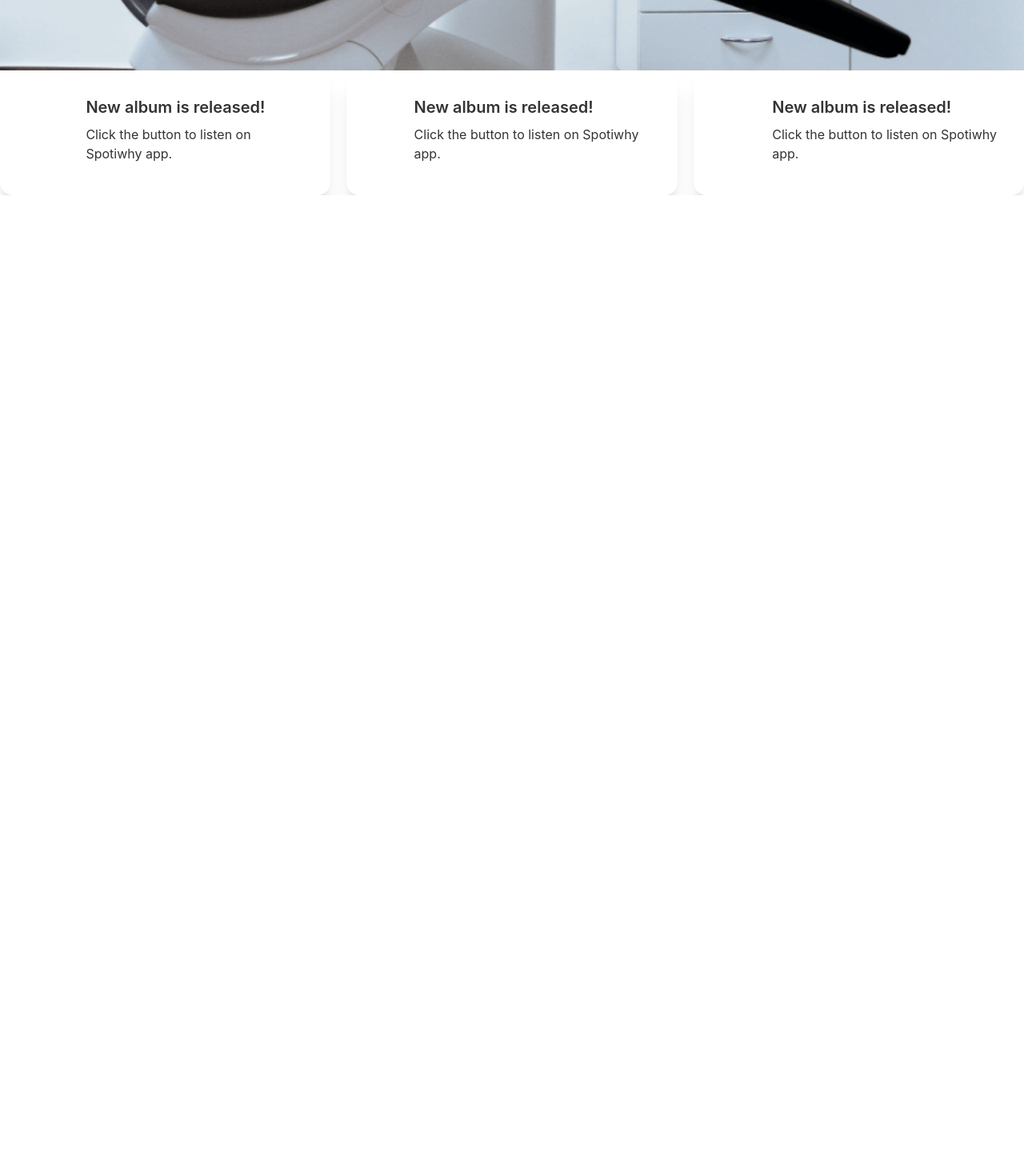
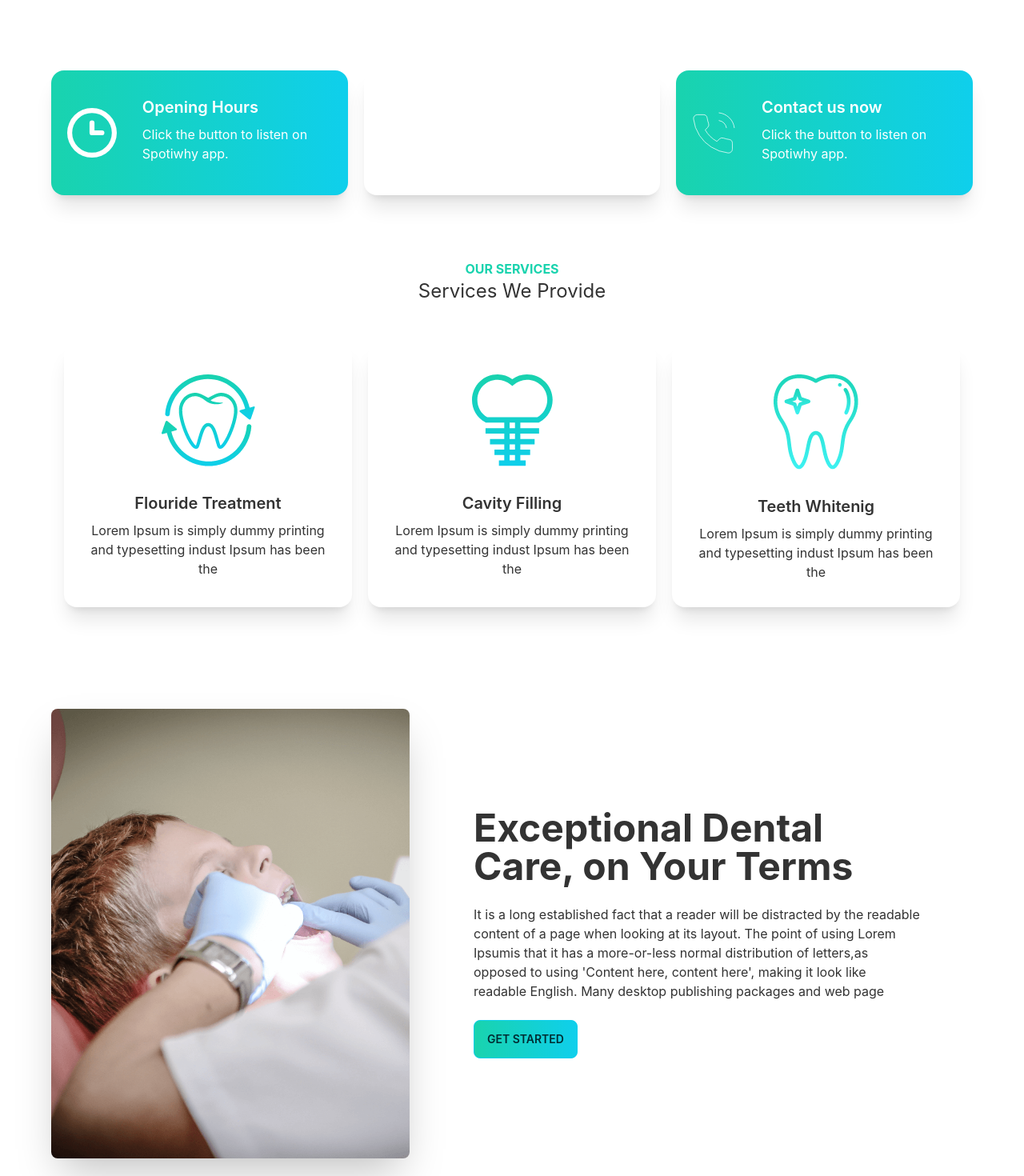
Before and after one commit to khalil224/doctors-portal, a React (Create React App) app: page / in a window 1280 px wide. Shown: the part 780-2250 px from the top of the page at 80% size. Before the commit the page ends 1024 px from the top, so only its background shows below. Built offline with nearby package versions, Linux system fonts and the light colour scheme.

Commit message:
services added

```diff
--- a/src/Pages/Home/Banner/Banner.js
+++ b/src/Pages/Home/Banner/Banner.js
@@ -3,14 +3,15 @@ import React from 'react';
 import chair from '../../../assets/images/chair.png'
 
 const Banner = () => {
+    //background image er jonno class e eta bosabo: bg-chair-img
     return (
-        <div class="hero min-h-screen  px-12  bg-chair-img  ">
+        <div class="hero min-h-screen  px-12    ">
             <div class="hero-content flex-col lg:flex-row-reverse">
                 <img src={chair} class="max-w-sm rounded-lg shadow-2xl" />
                 <div>
                     <h1 class="text-5xl font-bold">Your New Smile Starts Here</h1>
                     <p class="py-6">Lorem Ipsum is simply dummy text of the printing and typesetting industry. Lorem Ipsum has been the industry's standard dummy text ever since the</p>
-                    <button class="btn btn-primary text-white font-bold bg-gradient-to-r from-secondary-500 to-primary-500">Get Started</button>
+                    <button class="btn btn-primary text-white font-bold bg-gradient-to-r from-secondary to-primary">Get Started</button>
                 </div>
             </div>
         </div>
--- a/src/Pages/Home/Home.js
+++ b/src/Pages/Home/Home.js
@@ -1,12 +1,21 @@
 import React from 'react';
 import Banner from './Banner/Banner';
 import Information from './Information/Information';
+import MakeAppointment from './MakeAppointment/MakeAppointment';
+import ServiceBanner from './Services/ServiceBanner/ServiceBanner';
+import Services from './Services/Services';
+
 
 const Home = () => {
     return (
         <div>
             <Banner></Banner>
             <Information></Information>
+            <p className='text-center mt-20 text-secondary font-bold'>OUR SERVICES</p>
+            <p className='text-2xl text-center mb-12 '>Services We Provide</p>
+            <Services></Services>
+            <ServiceBanner></ServiceBanner>
+            <MakeAppointment></MakeAppointment>
         </div>
     );
 };
--- a/src/Pages/Home/Information/InfoCart.js
+++ b/src/Pages/Home/Information/InfoCart.js
@@ -1,11 +1,11 @@
 import React from 'react';
 
-const InfoCart = ({ img }) => {
+const InfoCart = ({ img, cardTitle, bgClass }) => {
     return (
-        <div class="card lg:card-side bg-base-100 shadow-xl bg-accent">
-            <figure><img src={img} alt="Album" /></figure>
-            <div class="card-body">
-                <h2 class="card-title">New album is released!</h2>
+        <div class={`card lg:card-side bg-base-100 shadow-xl ${bgClass} `}>
+            <figure className='pl-5'><img src={img} alt="Album" /></figure>
+            <div class="card-body text-white">
+                <h2 class="card-title">{cardTitle}</h2>
                 <p>Click the button to listen on Spotiwhy app.</p>
                 <div class="card-actions justify-end">
 
--- a/src/Pages/Home/Information/Information.js
+++ b/src/Pages/Home/Information/Information.js
@@ -6,11 +6,14 @@ import phone from '../../../assets/icons/phone.svg'
 
 
 const Information = () => {
+
+
+
     return (
-        <div className='grid grid-cols-1 lg:grid-cols-3 gap-5'>
-            <InfoCart img={clock}></InfoCart>
-            <InfoCart img={marker}></InfoCart>
-            <InfoCart img={phone}></InfoCart>
+        <div className='grid grid-cols-1 lg:grid-cols-3 gap-5 px-16'>
+            <InfoCart cardTitle='Opening Hours' bgClass="bg-gradient-to-r from-secondary to-primary" img={clock}></InfoCart>
+            <InfoCart cardTitle='Visit our location' bgClass="bg-accent" img={marker}></InfoCart>
+            <InfoCart cardTitle='Contact us now' bgClass="bg-gradient-to-r from-secondary to-primary" img={phone}></InfoCart>
         </div>
     );
 };
--- /dev/null
+++ b/src/Pages/Home/MakeAppointment/MakeAppointment.js
@@ -0,0 +1,17 @@
+import React from 'react';
+import doctor from '../../../assets/images/doctor.png'
+
+const MakeAppointment = () => {
+    return (
+        <section>
+            <div>
+                <img src={doctor} alt="" />
+            </div>
+            <div>
+
+            </div>
+        </section>
+    );
+};
+
+export default MakeAppointment;
--- /dev/null
+++ b/src/Pages/Home/Services/Service/Service.js
@@ -0,0 +1,19 @@
+import React from 'react';
+
+
+const Service = ({ img, cardTitle, cardText }) => {
+    return (
+        <div class="card lg:max-w-lg bg-base-100 mb-2 shadow-xl">
+            <figure class="px-10 pt-10">
+                <img src={img} alt="" class="rounded-xl" />
+            </figure>
+            <div class="card-body items-center text-center">
+                <h2 class="card-title">{cardTitle}</h2>
+                <p>{cardText}</p>
+
+            </div>
+        </div>
+    );
+};
+
+export default Service;
--- /dev/null
+++ b/src/Pages/Home/Services/ServiceBanner/ServiceBanner.js
@@ -0,0 +1,19 @@
+import React from 'react';
+import treatment from '../../../../assets/images/treatment.png'
+
+const ServiceBanner = () => {
+    return (
+        <div class="hero min-h-screen px-12 ">
+            <div class="hero-content flex-col lg:flex-row">
+                <img src={treatment} class="max-w-md rounded-lg shadow-2xl" />
+                <div className='px-16'>
+                    <h1 class="text-5xl font-bold">Exceptional Dental Care, on Your Terms</h1>
+                    <p class="py-6">It is a long established fact that a reader will be distracted by the readable content of a page when looking at its layout. The point of using Lorem Ipsumis that it has a more-or-less normal distribution of letters,as opposed to using 'Content here, content here', making it look like readable English. Many desktop publishing packages and web page</p>
+                    <button class="btn btn-primary bg-gradient-to-r from-secondary to-primary ">Get Started</button>
+                </div>
+            </div>
+        </div>
+    );
+};
+
+export default ServiceBanner;
--- /dev/null
+++ b/src/Pages/Home/Services/Services.js
@@ -0,0 +1,18 @@
+import React from 'react';
+
+import flouride from '../../../assets/images/fluoride.png'
+import cavity from '../../../assets/images/cavity.png'
+import teeth from '../../../assets/images/whitening.png'
+import Service from './Service/Service';
+
+const Services = () => {
+    return (
+        <div className='grid grid-cols-1 lg:grid-cols-3 gap-5 px-20'>
+            <Service cardTitle="Flouride Treatment" cardText="Lorem Ipsum is simply dummy printing and typesetting indust Ipsum has been the" img={flouride}></Service>
+            <Service cardTitle="Cavity Filling" cardText="Lorem Ipsum is simply dummy printing and typesetting indust Ipsum has been the" img={cavity}></Service>
+            <Service cardTitle="Teeth Whitenig" cardText="Lorem Ipsum is simply dummy printing and typesetting indust Ipsum has been the" img={teeth}></Service>
+        </div>
+    );
+};
+
+export default Services;
```
